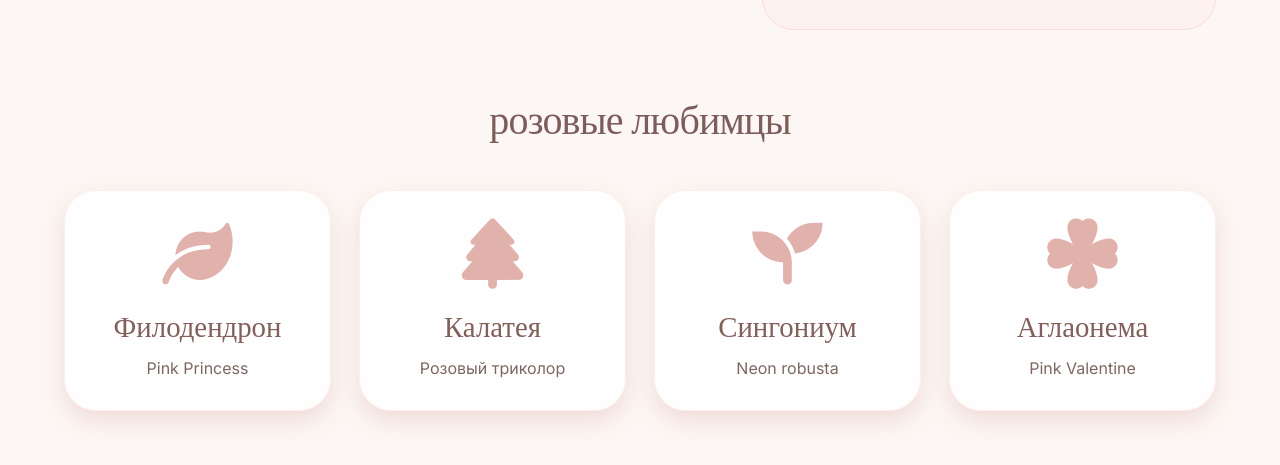
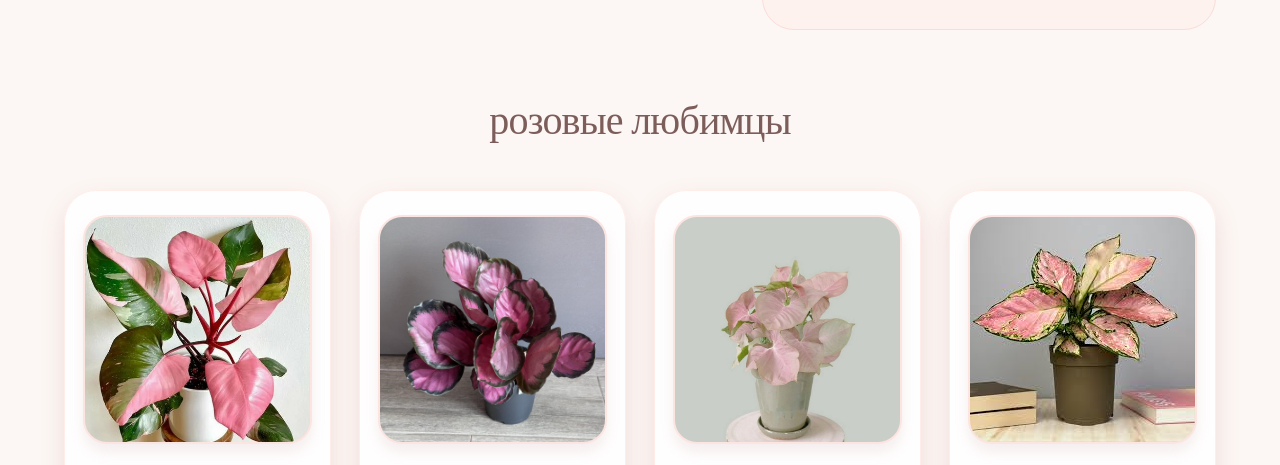
Before and after one commit to hyphantria/myaumyau, a plain HTML site: page index.html in a window 1280 px wide. Shown: the part 1374-1839 px from the top of the page. Drawn offline with Linux system fonts and the light colour scheme.

Commit message:
Update index.html

```diff
--- a/index.html
+++ b/index.html
@@ -4,11 +4,11 @@
   <meta charset="UTF-8">
   <meta name="viewport" content="width=device-width, initial-scale=1.0, maximum-scale=1.0, user-scalable=yes">
   <title>Rosemyau · Розовые комнатные растения</title>
-  <!-- Модный шрифт: Inter для чистоты + Fraunces для нежного акцента -->
+  <!-- Модный шрифт: Inter + Fraunces -->
   <link rel="preconnect" href="https://fonts.googleapis.com">
   <link rel="preconnect" href="https://fonts.gstatic.com" crossorigin>
   <link href="https://fonts.googleapis.com/css2?family=Fraunces:ital,opsz,wght@0,9..144,400;0,9..144,500;0,9..144,300;1,9..144,300&family=Inter:wght@300;400;500&display=swap" rel="stylesheet">
-  <!-- Font Awesome для иконок -->
+  <!-- Font Awesome -->
   <link rel="stylesheet" href="https://cdnjs.cloudflare.com/ajax/libs/font-awesome/6.0.0-beta3/css/all.min.css">
   <style>
     * {
@@ -18,7 +18,7 @@
     }
 
     body {
-      background-color: #fcf7f4;  /* очень светлый пастельный тон */
+      background-color: #fcf7f4;
       font-family: 'Inter', sans-serif;
       color: #4a3e3b;
       line-height: 1.5;
@@ -31,7 +31,7 @@
       letter-spacing: -0.02em;
     }
 
-    /* плавное появление блоков */
+    /* плавное появление */
     .fade-section {
       opacity: 0;
       transform: translateY(25px);
@@ -43,7 +43,6 @@
       transform: translateY(0);
     }
 
-    /* Пастельная цветовая гамма */
     :root {
       --blush: #fadadd;
       --petal: #fbc4c0;
@@ -177,7 +176,7 @@
       filter: drop-shadow(0 10px 8px rgba(160, 100, 100, 0.1));
     }
 
-    /* СЕКЦИЯ СЛАЙДЕРА преимуществ (SVG + анимация) */
+    /* СЛАЙДЕР */
     .slider-section {
       margin: 70px 0 60px;
     }
@@ -250,7 +249,6 @@
       font-weight: 300;
     }
 
-    /* кнопки слайдера */
     .slider-btn {
       position: absolute;
       top: 50%;
@@ -309,7 +307,7 @@
       width: 30px;
     }
 
-    /* О нас + преимущества в тексте */
+    /* О нас */
     .about-preview {
       display: flex;
       gap: 40px;
@@ -360,7 +358,7 @@
       width: 36px;
     }
 
-    /* Каталог-сетка */
+    /* Каталог с ИЗОБРАЖЕНИЯМИ */
     .catalog {
       margin: 50px 0 70px;
     }
@@ -382,7 +380,7 @@
       background: #ffffffdb;
       backdrop-filter: blur(4px);
       border-radius: 32px;
-      padding: 28px 18px 22px;
+      padding: 24px 18px 22px;
       text-align: center;
       box-shadow: 0 10px 24px #f0dbd8;
       transition: all 0.3s ease;
@@ -395,10 +393,21 @@
       box-shadow: 0 22px 30px -8px #ebceca;
     }
 
-    .plant-card i {
-      font-size: 4.4rem;
-      color: #e1b2ac;
-      margin-bottom: 16px;
+    /* Стили для изображений */
+    .plant-img {
+      width: 100%;
+      aspect-ratio: 1 / 1;
+      object-fit: cover;
+      border-radius: 24px;
+      margin-bottom: 18px;
+      box-shadow: 0 8px 14px rgba(190, 140, 140, 0.15);
+      border: 2px solid #fce4e0;
+      background-color: #f5e2df; /* fallback */
+      transition: transform 0.3s;
+    }
+
+    .plant-card:hover .plant-img {
+      transform: scale(1.02);
     }
 
     .plant-card h4 {
@@ -451,12 +460,21 @@
       .container { padding: 0 16px; }
       .hero-image i { font-size: 9rem; }
     }
+
+    /* fallback если изображение не загрузится */
+    .plant-img-error {
+      background: #fadadd;
+      display: flex;
+      align-items: center;
+      justify-content: center;
+      color: #a57e7a;
+      font-size: 2.5rem;
+    }
   </style>
 </head>
 <body>
 
 <div class="container">
-  <!-- Шапка -->
   <header>
     <div class="logo">
       <i class="fas fa-leaf"></i>
@@ -470,7 +488,7 @@
     </div>
   </header>
 
-  <!-- Hero блок с анимацией появления -->
+  <!-- Hero -->
   <section class="fade-section" id="hero-section">
     <div class="hero">
       <div class="hero-text">
@@ -483,36 +501,31 @@
       </div>
       <div class="hero-image">
         <i class="fas fa-seedling"></i>
-        <!-- иконка стилизованного растения -->
       </div>
     </div>
   </section>
 
-  <!-- СЛАЙДЕР преимуществ (основной акцент) -->
+  <!-- СЛАЙДЕР преимуществ -->
   <section class="fade-section slider-section" id="slider-section">
     <h2><i class="fas fa-heart" style="color: #e0b7b1; margin-right: 12px;"></i>почему Rosemyau?</h2>
     <div class="slider-wrapper">
       <div class="slider-container">
         <div class="slider-track" id="sliderTrack">
-          <!-- слайд 1 -->
           <div class="advantage-card">
             <div class="adv-icon"><i class="fas fa-hand-holding-heart"></i></div>
             <h3>бережный уход</h3>
             <p>Каждое растение адаптировано к домашним условиям. Мы даём подробную инструкцию и поддержку.</p>
           </div>
-          <!-- слайд 2 -->
           <div class="advantage-card">
             <div class="adv-icon"><i class="fas fa-palette"></i></div>
             <h3>пастельная эстетика</h3>
             <p>Отбираем сорта с розовыми, кремовыми и мятными оттенками — идеально впишутся в нежный интерьер.</p>
           </div>
-          <!-- слайд 3 -->
           <div class="advantage-card">
             <div class="adv-icon"><i class="fas fa-gem"></i></div>
             <h3>редкие экземпляры</h3>
             <p>В нашем каталоге: филодендрон «Pink Princess», калатеи, розовые сингониумы и многое другое.</p>
           </div>
-          <!-- слайд 4 -->
           <div class="advantage-card">
             <div class="adv-icon"><i class="fas fa-truck"></i></div>
             <h3>доставка с заботой</h3>
@@ -520,15 +533,13 @@
           </div>
         </div>
       </div>
-      <!-- кнопки слайдера -->
       <button class="slider-btn prev" id="prevSlide"><i class="fas fa-chevron-left"></i></button>
       <button class="slider-btn next" id="nextSlide"><i class="fas fa-chevron-right"></i></button>
-      <!-- точки индикации -->
       <div class="dots-container" id="dotsContainer"></div>
     </div>
   </section>
 
-  <!-- О нас + мини-преимущества (анимация при скролле) -->
+  <!-- О нас -->
   <section class="fade-section about-preview" id="about-section">
     <div class="about-text">
       <h2>rosemyau — это больше, чем растения</h2>
@@ -556,27 +567,35 @@
     </div>
   </section>
 
-  <!-- Каталог -->
+  <!-- Каталог с ИЗОБРАЖЕНИЯМИ -->
   <section class="fade-section catalog" id="catalog-section">
     <h2>розовые любимцы</h2>
     <div class="plant-grid">
+      <!-- 1. Филодендрон -->
       <div class="plant-card">
-        <i class="fas fa-leaf"></i>
+        <img src="image/image.png" alt="Филодендрон Pink Princess" class="plant-img" loading="lazy" onerror="this.style.display='none'; this.nextElementSibling.style.display='flex';">
+        <div class="plant-img plant-img-error" style="display: none;"><i class="fas fa-leaf"></i></div>
         <h4>Филодендрон</h4>
         <p>Pink Princess</p>
       </div>
+      <!-- 2. Калатея -->
       <div class="plant-card">
-        <i class="fas fa-tree"></i>
+        <img src="image/kalateya.jpg" alt="Калатея розовый триколор" class="plant-img" loading="lazy" onerror="this.style.display='none'; this.nextElementSibling.style.display='flex';">
+        <div class="plant-img plant-img-error" style="display: none;"><i class="fas fa-tree"></i></div>
         <h4>Калатея</h4>
         <p>Розовый триколор</p>
       </div>
+      <!-- 3. Сингониум -->
       <div class="plant-card">
-        <i class="fas fa-seedling"></i>
+        <img src="image/singonim.jpg" alt="Сингониум Neon robusta" class="plant-img" loading="lazy" onerror="this.style.display='none'; this.nextElementSibling.style.display='flex';">
+        <div class="plant-img plant-img-error" style="display: none;"><i class="fas fa-seedling"></i></div>
         <h4>Сингониум</h4>
         <p>Neon robusta</p>
       </div>
+      <!-- 4. Аглаонема -->
       <div class="plant-card">
-        <i class="fas fa-clover"></i>
+        <img src="image/aglaoneoma.jfif" alt="Аглаонема Pink Valentine" class="plant-img" loading="lazy" onerror="this.style.display='none'; this.nextElementSibling.style.display='flex';">
+        <div class="plant-img plant-img-error" style="display: none;"><i class="fas fa-clover"></i></div>
         <h4>Аглаонема</h4>
         <p>Pink Valentine</p>
       </div>
@@ -598,7 +617,7 @@
   (function(){
     "use strict";
 
-    // ---------- Intersection Observer для анимации fade-section (плавное появление) ----------
+    // Intersection Observer для fade-section
     const fadeElements = document.querySelectorAll('.fade-section');
     const observer = new IntersectionObserver((entries) => {
       entries.forEach(entry => {
@@ -609,7 +628,7 @@
     }, { threshold: 0.2, rootMargin: '0px 0px -30px 0px' });
     fadeElements.forEach(el => observer.observe(el));
 
-    // ---------- Слайдер преимуществ ----------
+    // Слайдер преимуществ
     const track = document.getElementById('sliderTrack');
     const slides = Array.from(document.querySelectorAll('.advantage-card'));
     const prevBtn = document.getElementById('prevSlide');
@@ -620,7 +639,6 @@
     const totalSlides = slides.length;
     let autoSlideInterval;
 
-    // Создаём точки
     function createDots() {
       dotsContainer.innerHTML = '';
       for (let i = 0; i < totalSlides; i++) {
@@ -632,15 +650,11 @@
       }
     }
     createDots();
-
     const dots = document.querySelectorAll('.dot');
 
     function updateSlider() {
       const width = track.clientWidth;
-      // Сдвигаем трек
       track.style.transform = `translateX(-${currentIndex * width}px)`;
-
-      // Обновляем активную точку
       dots.forEach((dot, idx) => {
         dot.classList.toggle('active', idx === currentIndex);
       });
@@ -673,34 +687,19 @@
       }, 6000);
     }
 
-    // Обработчики кнопок
     prevBtn.addEventListener('click', prevSlide);
     nextBtn.addEventListener('click', nextSlide);
+    window.addEventListener('resize', () => updateSlider());
 
-    // При изменении размера окна корректируем позицию
-    window.addEventListener('resize', () => {
-      updateSlider();
-    });
+    const sliderWrapper = document.querySelector('.slider-wrapper');
+    sliderWrapper.addEventListener('mouseenter', () => clearInterval(autoSlideInterval));
+    sliderWrapper.addEventListener('mouseleave', () => resetAutoSlide());
 
-    // Пауза автопрокрутки при наведении на слайдер
-    const sliderWrapper = document.querySelector('.slider-wrapper');
-    sliderWrapper.addEventListener('mouseenter', () => {
-      clearInterval(autoSlideInterval);
-    });
-    sliderWrapper.addEventListener('mouseleave', () => {
-      resetAutoSlide();
-    });
-
-    // Инициализация: установка правильной позиции и запуск автопрокрутки
     updateSlider();
     resetAutoSlide();
-
-    // Для первого слайда (вручную убедимся, что видим)
-    // Дополнительно: если слайдер не сразу в зоне видимости, анимация все равно сработает
-    // Также чтобы слайды не дёргались после загрузки шрифтов
     setTimeout(() => updateSlider(), 50);
 
-    // также можно добавить свайп для мобильных (простой вариант)
+    // свайп
     let touchStartX = 0;
     let touchEndX = 0;
     const sliderContainer = document.querySelector('.slider-container');
@@ -717,18 +716,12 @@
 
     function handleSwipe() {
       const threshold = 50;
-      if (touchEndX < touchStartX - threshold) {
-        nextSlide();
-      }
-      if (touchEndX > touchStartX + threshold) {
-        prevSlide();
-      }
+      if (touchEndX < touchStartX - threshold) nextSlide();
+      if (touchEndX > touchStartX + threshold) prevSlide();
     }
 
-    // на всякий случай остановить интервал при уходе со страницы
     window.addEventListener('beforeunload', () => clearInterval(autoSlideInterval));
   })();
 </script>
-<!-- небольшая ручная коррекция для слайдера после полной загрузки -->
 </body>
 </html>
```
